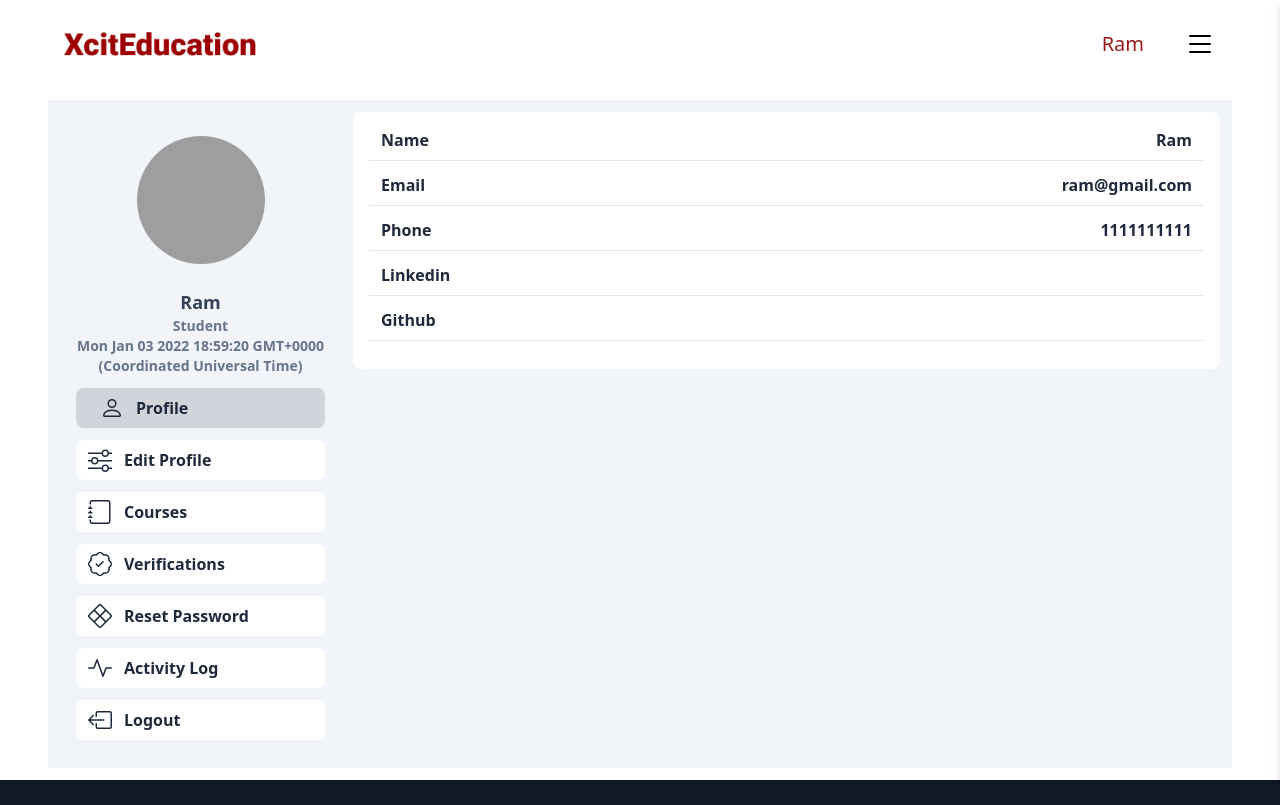
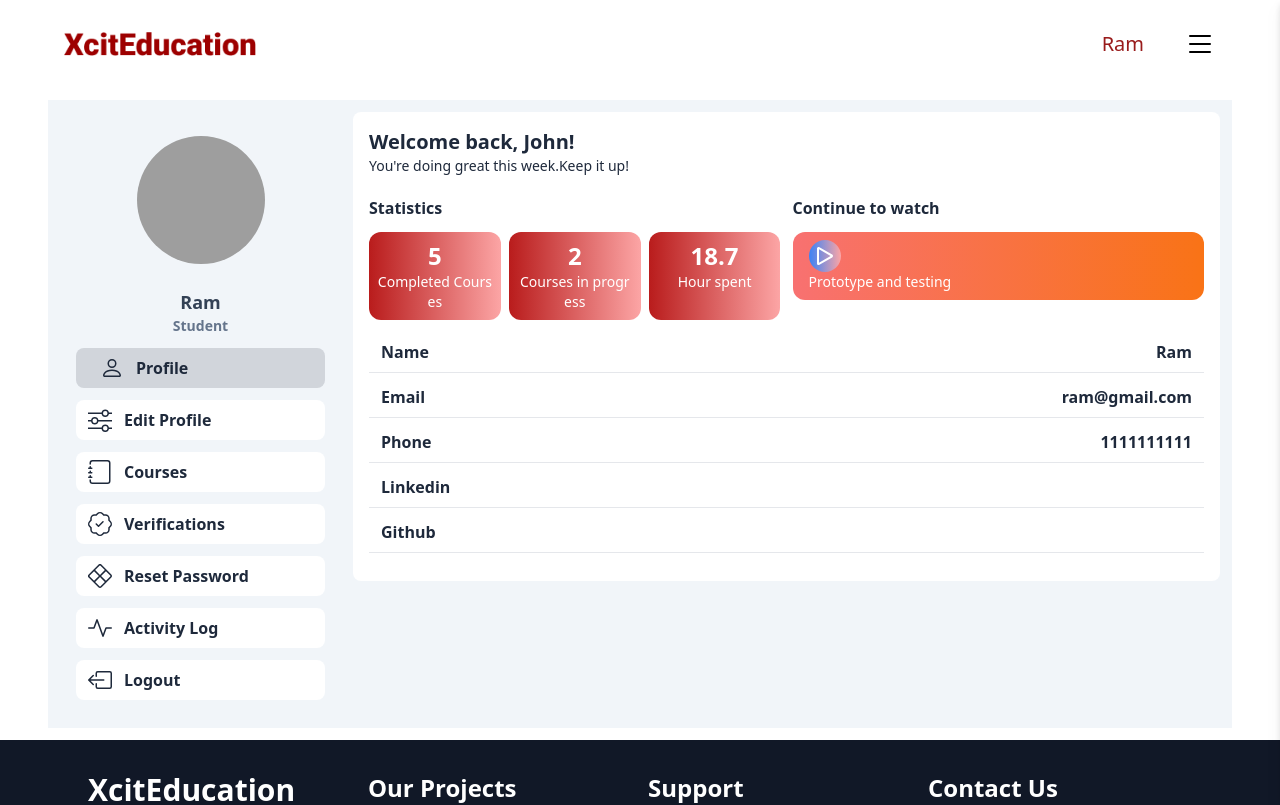
Before and after one commit to devjs1000/course-hub, a React (Vite) app: page /my-profile in a window 1280 px wide. Shown: the top 805 px of the page. Built offline with nearby package versions, Linux system fonts and the light colour scheme; no server answers; grey boxes are pictures that could not be loaded.

Commit message:
profile page and auth hooks updated

```diff
--- a/src/components/Auth/Login.jsx
+++ b/src/components/Auth/Login.jsx
@@ -1,13 +1,13 @@
 import React, { useState } from 'react';
 import { Envelope, Lock, ArrowLeft } from 'react-bootstrap-icons';
 import { Link } from 'react-router-dom';
-import useLogin from '../../context/ContextHooks/useLogin';
 import { authDesign } from '../../styles/styleObjects';
 import FormControl from './FormControl';
 import Button from '../../UI/Button';
+import useAuthHook from '../../hooks/useAuthHook';
 
 const Login = () => {
-	const { login } = useLogin();
+	const { login } = useAuthHook();
 	const [loginData, setLoginData] = useState({});
 
 	const getLoginData = e => {
--- a/src/components/Auth/Signup.jsx
+++ b/src/components/Auth/Signup.jsx
@@ -7,13 +7,13 @@ import {
 	TelephonePlusFill,
 	ArrowLeft,
 } from 'react-bootstrap-icons';
-import useSignup from '../../context/ContextHooks/useSignup';
 import { Link } from 'react-router-dom';
 import FormControl from './FormControl';
 import Button from '../../UI/Button';
+import useAuthHook from '../../hooks/useAuthHook';
 
 const Signup = () => {
-	const { signup } = useSignup();
+	const { signup } = useAuthHook();
 	const [signupData, setSignupData] = useState({
 		isAdmin: false,
 		isInstructor: false,
--- a/src/components/Profile.jsx
+++ b/src/components/Profile.jsx
@@ -1,89 +1,169 @@
-import React, { useState, useEffect } from 'react';
-import { Activity, BoxArrowLeft, Journal, PatchCheck, Person,  Sliders, XDiamond } from 'react-bootstrap-icons';
-import useStore from '../context/useStore'
-import {profileDesign} from '../styles/styleObjects'
+import React, { useState, useEffect } from "react";
+import {
+  Activity,
+  BoxArrowLeft,
+  Journal,
+  PatchCheck,
+  Person,
+  Play,
+  Sliders,
+  XDiamond,
+} from "react-bootstrap-icons";
+import useStore from "../context/useStore";
+import useAuthHook from "../hooks/useAuthHook";
+import { profileDesign } from "../styles/styleObjects";
 const Profile = () => {
-    const [active,setActive] = useState('profile')
-    const {user}=useStore()
+  const [active, setActive] = useState("profile");
+  const { user } = useStore();
+  const {logout} = useAuthHook();
 
-    if(!user.success) return null
+  // if(!user.success) return null
 
-const joining=new Date(Date.parse(user.data.createdAt)).toString()
+  // const joining=new Date(Date.parse(user.data.createdAt)).toString()
 
   return (
     <div className={profileDesign.mainDiv}>
       <div className={profileDesign.leftMain}>
+        <img
+          className={profileDesign.profileImg}
+          src={user?.data?.profilePicture}
+          alt={user?.data?.name + " profile picture"}
+        />
 
-                    <img className={profileDesign.profileImg} src={user.data.profilePicture} alt={user.data.name+' profile picture'} />
+        <p className={profileDesign.profileName}>{user?.data?.name}</p>
 
-                    <p className={profileDesign.profileName}>{user.data.name}</p>
+        <p className={profileDesign.intro}>
+          {user?.data?.isInstructor ? "Teacher" : "Student"}
+        </p>
+        {/* <p className={profileDesign.intro}>{joining}</p> */}
 
-                    <p className={profileDesign.intro}>{user.data.isInstructor? "Teacher" : 'Student'}</p>
-                    <p className={profileDesign.intro}>{joining}</p>
-
-                    <div onClick={()=>setActive('profile')} className={active==='profile'?profileDesign.active:profileDesign.mainBtn}>
-                    <Person className={profileDesign.mainIcon}/>
+        <div
+          onClick={() => setActive("profile")}
+          className={
+            active === "profile" ? profileDesign.active : profileDesign.mainBtn
+          }
+        >
+          <Person className={profileDesign.mainIcon} />
           <p className={profileDesign.mainBtnText}>Profile</p>
         </div>
 
-                    <div onClick={()=>setActive('edit')} className={active==='edit'?profileDesign.active:profileDesign.mainBtn}>
-                    <Sliders className={profileDesign.mainIcon}/>
+        <div
+          onClick={() => setActive("edit")}
+          className={
+            active === "edit" ? profileDesign.active : profileDesign.mainBtn
+          }
+        >
+          <Sliders className={profileDesign.mainIcon} />
           <p className={profileDesign.mainBtnText}>Edit Profile</p>
         </div>
 
-                    <div onClick={()=>setActive('courses')} className={active==='courses'?profileDesign.active:profileDesign.mainBtn}>
-                    <Journal className={profileDesign.mainIcon}/>
+        <div
+          onClick={() => setActive("courses")}
+          className={
+            active === "courses" ? profileDesign.active : profileDesign.mainBtn
+          }
+        >
+          <Journal className={profileDesign.mainIcon} />
           <p className={profileDesign.mainBtnText}>Courses</p>
         </div>
 
-                    <div onClick={()=>setActive('verify')} className={active==='verify'?profileDesign.active:profileDesign.mainBtn}>
-                    <PatchCheck className={profileDesign.mainIcon}/>
+        <div
+          onClick={() => setActive("verify")}
+          className={
+            active === "verify" ? profileDesign.active : profileDesign.mainBtn
+          }
+        >
+          <PatchCheck className={profileDesign.mainIcon} />
           <p className={profileDesign.mainBtnText}>Verifications</p>
         </div>
 
-                    <div onClick={()=>setActive('reset')} className={active==='reset'?profileDesign.active:profileDesign.mainBtn}>
-                    <XDiamond className={profileDesign.mainIcon}/>
+        <div
+          onClick={() => setActive("reset")}
+          className={
+            active === "reset" ? profileDesign.active : profileDesign.mainBtn
+          }
+        >
+          <XDiamond className={profileDesign.mainIcon} />
           <p className={profileDesign.mainBtnText}>Reset Password</p>
         </div>
 
-                    <div onClick={()=>setActive('activity')} className={active==='activity'?profileDesign.active:profileDesign.mainBtn}>
-                    <Activity className={profileDesign.mainIcon}/>
+        <div
+          onClick={() => setActive("activity")}
+          className={
+            active === "activity" ? profileDesign.active : profileDesign.mainBtn
+          }
+        >
+          <Activity className={profileDesign.mainIcon} />
           <p className={profileDesign.mainBtnText}>Activity Log</p>
         </div>
 
-                    <div className={profileDesign.mainBtn}>
-                    <BoxArrowLeft className={profileDesign.mainIcon}/>
+        <div onClick={logout} className={profileDesign.mainBtn}>
+          <BoxArrowLeft className={profileDesign.mainIcon} />
           <p className={profileDesign.mainBtnText}>Logout</p>
         </div>
+      </div>
 
+      <div className={profileDesign.rightMain}>
+          {/* Top Part */}
+        <div className="mb-5">
+          <h1 className="text-xl font-bold">Welcome back, John!</h1>
+          <p className="text-sm">You're doing great this week.Keep it up!</p>
+          <div className="grid grid-cols-1 lg:grid-cols-2 mt-5 gap-3">
+            <div className="">
+              <p className="font-bold mb-3">Statistics</p>
+              <div className="grid grid-cols-3 gap-2 text-white">
+                <div className="bg-gradient-to-r from-red-700 to-red-300 p-2 rounded-xl ">
+                  <h1 className="text-center text-2xl font-bold">5</h1>
+                  <p className="text-sm text-center break-all">
+                    Completed Courses
+                  </p>
                 </div>
-                <div className={profileDesign.rightMain}>
-
+                <div className="bg-gradient-to-r from-red-700 to-red-300 p-2 rounded-xl">
+                  <h1 className="text-center text-2xl font-bold ">2</h1>
+                  <p className="text-sm text-center break-all">
+                    Courses in progress
+                  </p>
+                </div>
+                <div className="bg-gradient-to-r from-red-700 to-red-300 p-2 rounded-xl">
+                  <h1 className="text-center text-2xl font-bold">18.7</h1>
+                  <p className="text-sm text-center break-all">Hour spent</p>
+                </div>
+              </div>
+            </div>
+            <div className="">
+              <p className="font-bold mb-3">Continue to watch</p>
+              <div className="bg-gradient-to-r from-red-400 to-orange-500 rounded-xl py-2 px-4">
+                <Play className="h-8 w-8 text-white rounded-full bg-gradient-to-r from-blue-500 to-red-300 cursor-pointer" />
+                <p className="text-sm text-white">Prototype and testing</p>
+              </div>
+            </div>
+          </div>
+        </div>
+          {/* Info part */}
         <div className={profileDesign.infoMain}>
           <p>Name</p>
-                        <p>{user.data.name}</p>
+          <p>{user?.data?.name}</p>
         </div>
 
         <div className={profileDesign.infoMain}>
           <p>Email</p>
-                        <p>{user.data.email}</p>
+          <p>{user?.data?.email}</p>
         </div>
 
         <div className={profileDesign.infoMain}>
           <p>Phone</p>
-                        <p>{user.data.mobileNumber}</p>
+          <p>{user?.data?.mobileNumber}</p>
         </div>
 
         <div className={profileDesign.infoMain}>
           <p>Linkedin</p>
-                        <p>{user.data.linkedInLink}</p>
+          <p>{user?.data?.linkedInLink}</p>
         </div>
 
         <div className={profileDesign.infoMain}>
           <p>Github</p>
-                        <p>{user.data.githubLink}</p>
+          <p>{user?.data?.githubLink}</p>
         </div>
-
       </div>
     </div>
   );
--- /dev/null
+++ b/src/hooks/useAuthHook.jsx
@@ -0,0 +1,51 @@
+import axios from 'axios';
+import useStore from '../context/useStore';
+
+const useAuthHook = () => {
+    const {setUser,setUserLoading} = useStore()
+
+
+    /* Signup Function */
+    const signup =async (data)=>{
+
+        setUserLoading(true)
+        try{
+            const response=await axios.post('http://management-xcitedu.herokuapp.com/user/userRegister',data)
+            if(response.data){
+                setUser(response.data)
+                console.log(response);
+                setUserLoading(false)
+            }else{
+                setUserLoading(false)
+            }
+          }catch(error){
+            setUserLoading(false)
+          }
+    }
+
+    /* Login Function */
+    const login =async (data)=>{
+        setUserLoading(true)
+        try{
+            const response=await axios.post('/api/user/userLogin',data)
+            if(response.data){
+                setUser(response.data)
+                setUserLoading(false)
+            }else{
+                setUserLoading(false)
+            }
+          }catch(error){
+            setUserLoading(false)
+          }
+    }
+
+    /* Logout Function */
+    const logout = ()=>{
+        setUser({})
+        localStorage.removeItem("userinfo");
+    }
+
+    return {signup,login,logout}
+};
+
+export default useAuthHook;
```
Also changed, not shown: src/context/ContextHooks/useLogin.jsx (deleted, +0 -25 lines), src/context/ContextHooks/useSignup.jsx (deleted, +0 -27 lines). Lines whose indentation alone changed are shown as unchanged.
